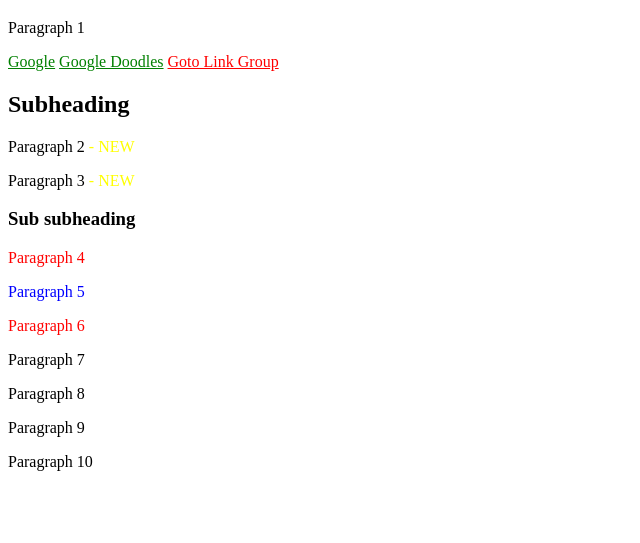
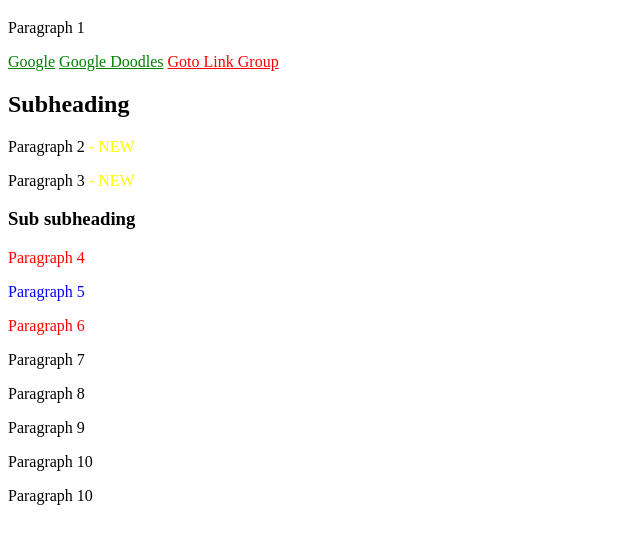
Before and after one commit to bozoboris13/Git-zadatak, a plain HTML site: page index.html in a window 1280 px wide. Shown: the part 61-604 px from the top of the page, without its empty margins (0-640 px from the left). Drawn offline with Linux system fonts and the light colour scheme.

Commit message:
New Paragraph added

```diff
--- a/index.html
+++ b/index.html
@@ -57,6 +57,7 @@ p:nth-child(8):hover {font-style: italic;}
     </div>
     <p>Paragraph 9</p>
     <p>Paragraph 10</p>
+    <p>Paragraph 10</p>
 </body>
 
 </html>
```
